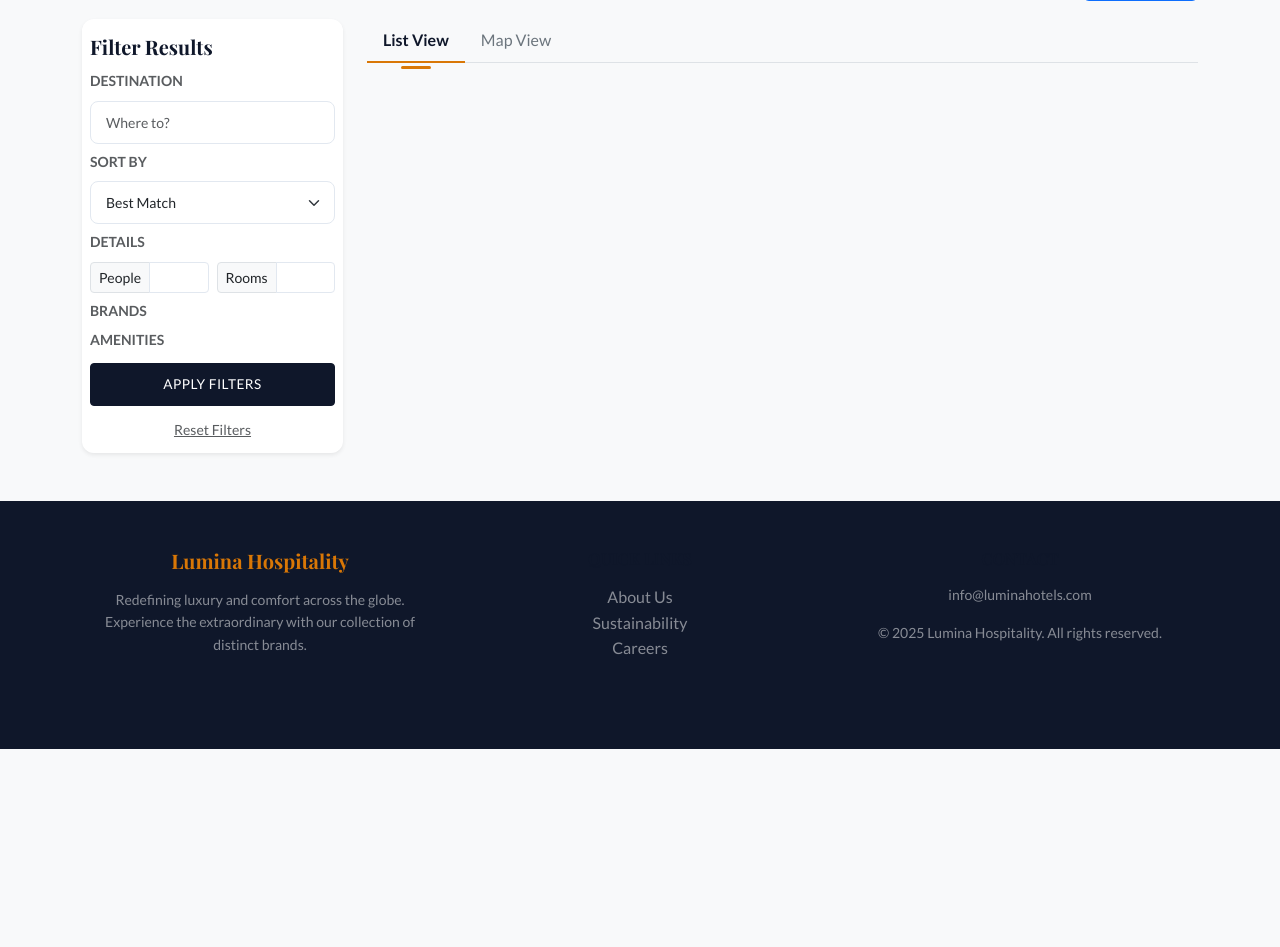
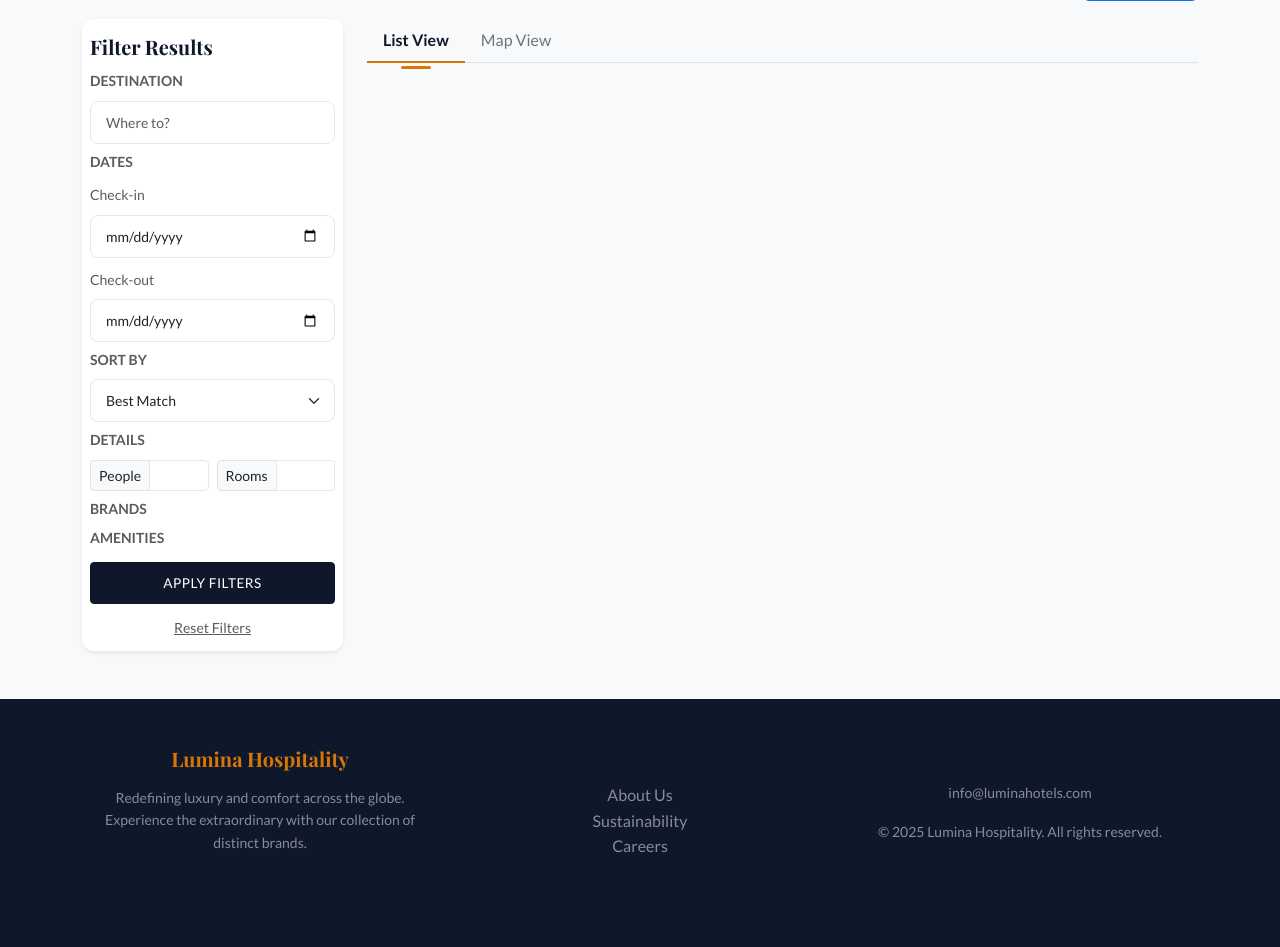
Before and after one commit to Jiacheeng-Li/hotel, a Flask app: template hotelweb/templates/main/search.html in a window 1280 px wide. Shown: the part 197-1144 px from the top of the page. Before the commit the page ends 946 px from the top, so only its background shows below. Run offline with Flask 3, Linux system fonts and the light colour scheme; the template is opened without the code that fills it, so the values that code supplies are empty.

Commit message:
Add date picker to Filter Results sidebar
- Removed hidden date fields
- Added Check-in and Check-out date inputs in sidebar
- Added date validation (min date = today)
- Added JavaScript to update check-out min date based on check-in
- Users can now change dates directly in filter sidebar
- Better UX with visible date selection

```diff
--- a/hotelweb/templates/main/search.html
+++ b/hotelweb/templates/main/search.html
@@ -77,8 +77,23 @@
                             {% endfor %}
                     </datalist>
                 </div>
-                <input type="hidden" name="check_in" value="{{ check_in }}">
-                <input type="hidden" name="check_out" value="{{ check_out }}">
+
+                <!-- Dates -->
+                <div class="mb-1">
+                    <label class="form-label small text-uppercase text-muted fw-bold">Dates</label>
+                    <div class="mb-2">
+                        <label class="form-label small text-muted">Check-in</label>
+                        <input type="date" name="check_in" class="form-control form-control-sm" required
+                            value="{{ check_in.strftime('%Y-%m-%d') }}" min="{{ today.strftime('%Y-%m-%d') }}"
+                            onchange="updateCheckOutMinSidebar()">
+                    </div>
+                    <div>
+                        <label class="form-label small text-muted">Check-out</label>
+                        <input type="date" name="check_out" class="form-control form-control-sm" required
+                            value="{{ check_out.strftime('%Y-%m-%d') }}" min="{{ today.strftime('%Y-%m-%d') }}"
+                            id="sidebar_check_out">
+                    </div>
+                </div>
 
                 <!-- Sort -->
                 <div class="mb-1">
```
